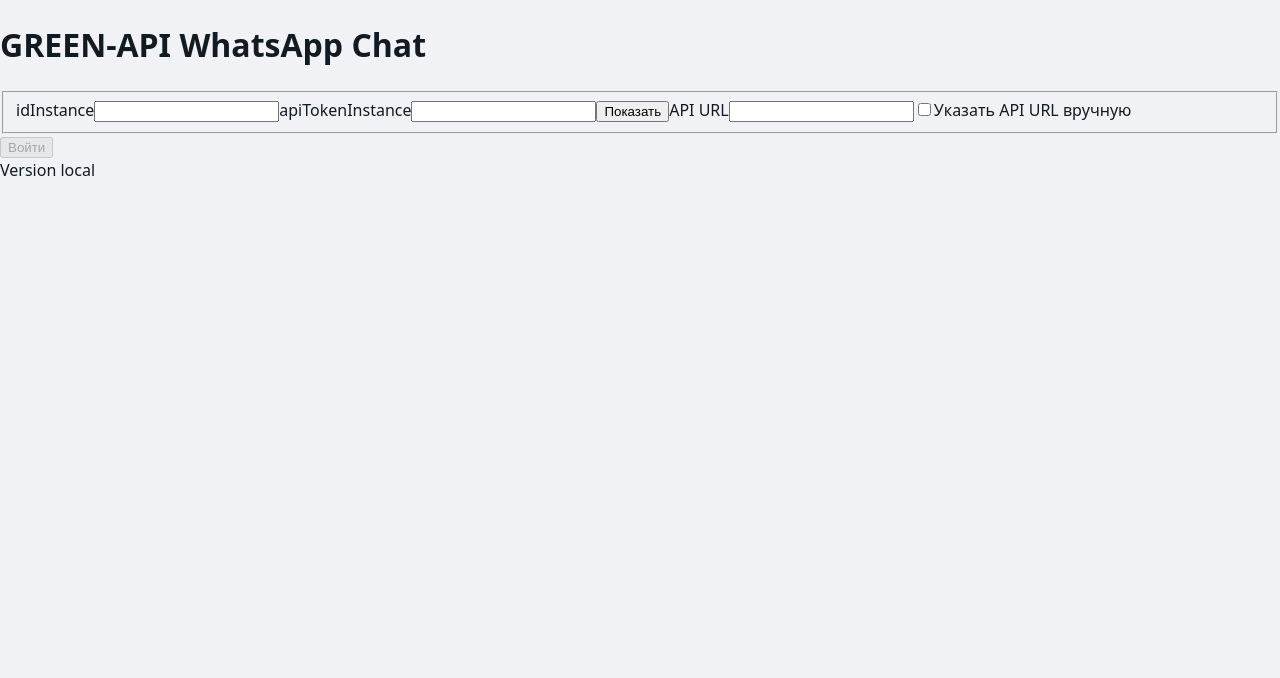
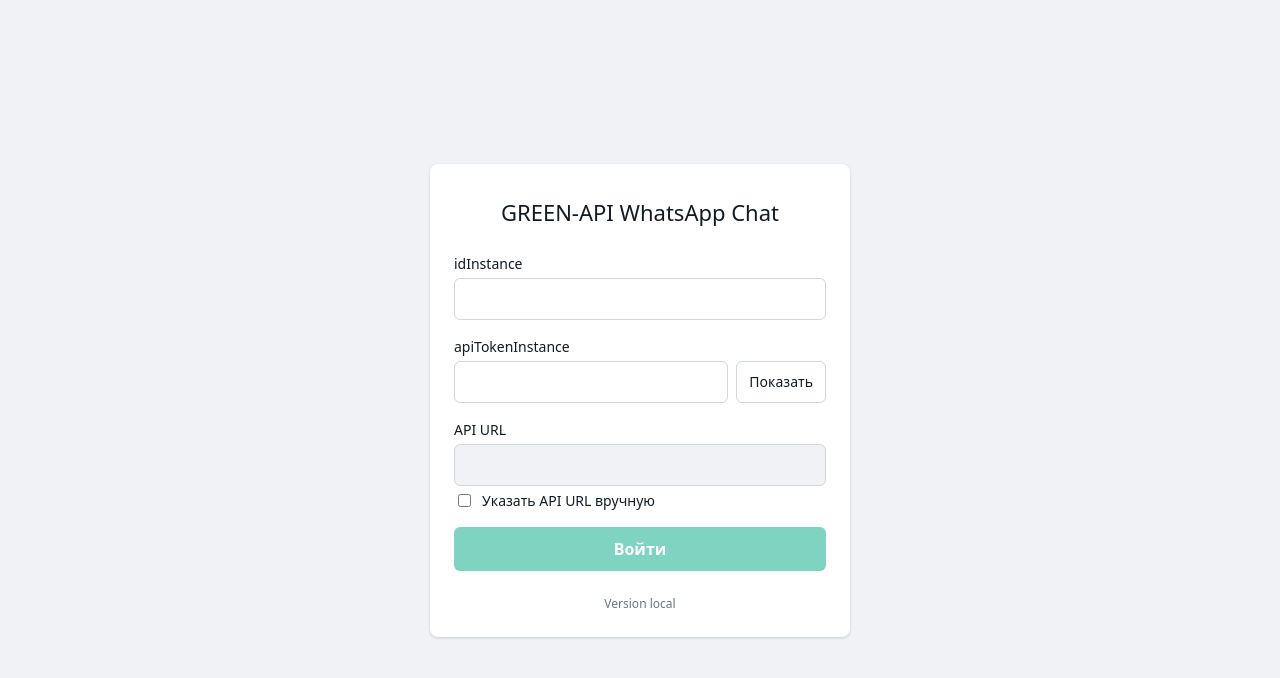
Before and after one commit to dustyo-O/green-api-whatsapp-chat, a React (Vite) app: page / in a window 1280 px wide. Shown: the top 678 px of the page. Built offline with nearby package versions, Linux system fonts and the light colour scheme.

Commit message:
feat(ui): style the sign-in and main screens with the palette tokens
Refs: TKT-2 s2/react-frontend

Co-Authored-By: Claude Opus 5.5 (1M context) <noreply@anthropic.com>

```diff
--- /dev/null
+++ b/src/auth/LoginScreen.module.css
@@ -0,0 +1,138 @@
+.page {
+  display: grid;
+  min-height: 100%;
+  padding: 16px;
+  place-items: center;
+}
+
+.card {
+  width: 100%;
+  max-width: 420px;
+  padding: 32px 24px 24px;
+  border-radius: 8px;
+  background: var(--color-panel);
+  box-shadow: 0 1px 3px rgb(11 20 26 / 16%);
+}
+
+.title {
+  margin: 0 0 24px;
+  font-size: 1.375rem;
+  font-weight: 500;
+  text-align: center;
+}
+
+.form {
+  display: flex;
+  flex-direction: column;
+  gap: 16px;
+}
+
+.fields {
+  display: flex;
+  flex-direction: column;
+  gap: 16px;
+  min-width: 0;
+  margin: 0;
+  padding: 0;
+  border: none;
+}
+
+.field {
+  display: flex;
+  flex-direction: column;
+  gap: 4px;
+  font-size: 0.875rem;
+}
+
+.row {
+  display: flex;
+  gap: 8px;
+}
+
+.input {
+  flex: 1;
+  min-width: 0;
+  padding: 8px 12px;
+  border: 1px solid var(--color-border);
+  border-radius: 6px;
+  background: var(--color-panel);
+  color: inherit;
+  font: inherit;
+  font-size: 1rem;
+}
+
+.input:read-only {
+  background: var(--color-panel-header);
+  color: var(--color-text-muted);
+}
+
+.input:focus-visible {
+  border-color: var(--color-button);
+  outline: none;
+}
+
+.hint {
+  margin: 0;
+  color: var(--color-danger);
+  font-size: 0.8125rem;
+}
+
+.checkbox {
+  display: flex;
+  align-items: center;
+  gap: 8px;
+  font-size: 0.875rem;
+}
+
+.secondary {
+  padding: 8px 12px;
+  border: 1px solid var(--color-border);
+  border-radius: 6px;
+  background: transparent;
+  color: inherit;
+  font: inherit;
+  font-size: 0.875rem;
+  cursor: pointer;
+}
+
+.error {
+  display: flex;
+  flex-direction: column;
+  align-items: flex-start;
+  gap: 8px;
+  padding: 12px;
+  border: 1px solid var(--color-danger);
+  border-radius: 6px;
+  color: var(--color-danger);
+  font-size: 0.875rem;
+  overflow-wrap: anywhere;
+}
+
+.error p {
+  margin: 0;
+}
+
+.submit {
+  width: 100%;
+  padding: 10px;
+  border: none;
+  border-radius: 6px;
+  background: var(--color-button);
+  color: var(--color-button-text);
+  font: inherit;
+  font-weight: 600;
+  cursor: pointer;
+}
+
+.submit:disabled,
+.secondary:disabled {
+  cursor: not-allowed;
+  opacity: 0.5;
+}
+
+.footer {
+  margin-top: 24px;
+  color: var(--color-text-muted);
+  font-size: 0.75rem;
+  text-align: center;
+}
--- a/src/auth/LoginScreen.tsx
+++ b/src/auth/LoginScreen.tsx
@@ -11,6 +11,7 @@ import {
   type CredentialsForm,
 } from "./credentials";
 import { checkErrorMessage } from "./messages";
+import styles from "./LoginScreen.module.css";
 import { useSession } from "./session-store";
 
 interface LoginScreenProps {
@@ -32,6 +33,9 @@ export function LoginScreen({ build }: LoginScreenProps) {
   const [showToken, setShowToken] = useState(false);
   const idHintId = useId();
   const urlHintId = useId();
+  const idFieldId = useId();
+  const tokenFieldId = useId();
+  const urlFieldId = useId();
 
   const values = normalize(form);
   const submittable = canSubmit(values);
@@ -58,13 +62,16 @@ export function LoginScreen({ build }: LoginScreenProps) {
   }
 
   return (
-    <main>
-      <h1>GREEN-API WhatsApp Chat</h1>
-      <form onSubmit={handleSubmit} noValidate>
-        <fieldset disabled={busy}>
-          <label>
-            idInstance
+    <main className={styles.page}>
+      <div className={styles.card}>
+        <h1 className={styles.title}>GREEN-API WhatsApp Chat</h1>
+        <form className={styles.form} onSubmit={handleSubmit} noValidate>
+          <fieldset className={styles.fields} disabled={busy}>
+            <div className={styles.field}>
+              <label htmlFor={idFieldId}>idInstance</label>
               <input
+                id={idFieldId}
+                className={styles.input}
                 value={form.idInstance}
                 inputMode="numeric"
                 aria-describedby={idHint ? idHintId : undefined}
@@ -72,12 +79,19 @@ export function LoginScreen({ build }: LoginScreenProps) {
                   update({ idInstance: e.target.value });
                 }}
               />
-          </label>
-          {idHint && <p id={idHintId}>Только цифры, например 7103123456.</p>}
+              {idHint && (
+                <p id={idHintId} className={styles.hint}>
+                  Только цифры, например 7103123456.
+                </p>
+              )}
+            </div>
 
-          <label>
-            apiTokenInstance
+            <div className={styles.field}>
+              <label htmlFor={tokenFieldId}>apiTokenInstance</label>
+              <div className={styles.row}>
                 <input
+                  id={tokenFieldId}
+                  className={styles.input}
                   type={showToken ? "text" : "password"}
                   value={form.apiTokenInstance}
                   autoComplete="off"
@@ -85,9 +99,9 @@ export function LoginScreen({ build }: LoginScreenProps) {
                     update({ apiTokenInstance: e.target.value });
                   }}
                 />
-          </label>
                 <button
                   type="button"
+                  className={styles.secondary}
                   aria-pressed={showToken}
                   onClick={() => {
                     setShowToken(!showToken);
@@ -95,10 +109,14 @@ export function LoginScreen({ build }: LoginScreenProps) {
                 >
                   {showToken ? "Скрыть" : "Показать"}
                 </button>
+              </div>
+            </div>
 
-          <label>
-            API URL
+            <div className={styles.field}>
+              <label htmlFor={urlFieldId}>API URL</label>
               <input
+                id={urlFieldId}
+                className={styles.input}
                 value={shownApiUrl(form)}
                 readOnly={!form.customApiUrl}
                 inputMode="url"
@@ -107,8 +125,7 @@ export function LoginScreen({ build }: LoginScreenProps) {
                   update({ apiUrl: e.target.value });
                 }}
               />
-          </label>
-          <label>
+              <label className={styles.checkbox}>
                 <input
                   type="checkbox"
                   checked={form.customApiUrl}
@@ -119,24 +136,36 @@ export function LoginScreen({ build }: LoginScreenProps) {
                 Указать API URL вручную
               </label>
               {urlHint && (
-            <p id={urlHintId}>Полный адрес, начинающийся с https://</p>
+                <p id={urlHintId} className={styles.hint}>
+                  Полный адрес, начинающийся с https://
+                </p>
               )}
+            </div>
           </fieldset>
 
           {error !== null && (
-          <div role="alert">
+            <div role="alert" className={styles.error}>
               <p>{checkErrorMessage(error, checkedApiUrl)}</p>
-            <button type="submit" disabled={!submittable}>
+              <button
+                type="submit"
+                className={styles.secondary}
+                disabled={!submittable}
+              >
                 Проверить снова
               </button>
             </div>
           )}
 
-        <button type="submit" disabled={busy || !submittable} aria-busy={busy}>
+          <button
+            type="submit"
+            className={styles.submit}
+            disabled={busy || !submittable}
+            aria-busy={busy}
+          >
             {busy ? "Проверяем…" : "Войти"}
           </button>
         </form>
-      <footer>
+        <footer className={styles.footer}>
           Version{" "}
           {build.builtAt === null ? (
             <span>{version}</span>
@@ -144,6 +173,7 @@ export function LoginScreen({ build }: LoginScreenProps) {
             <time dateTime={build.builtAt}>{version}</time>
           )}
         </footer>
+      </div>
     </main>
   );
 }
--- /dev/null
+++ b/src/chat/MainScreen.module.css
@@ -0,0 +1,52 @@
+.layout {
+  display: grid;
+  grid-template-columns: minmax(280px, 30%) 1fr;
+  height: 100%;
+}
+
+.sidebar {
+  display: flex;
+  flex-direction: column;
+  min-width: 0;
+  border-right: 1px solid var(--color-border);
+  background: var(--color-panel);
+}
+
+.header {
+  display: flex;
+  flex-shrink: 0;
+  align-items: center;
+  justify-content: space-between;
+  gap: 8px;
+  height: 60px;
+  padding: 0 16px;
+  background: var(--color-panel-header);
+}
+
+.instance {
+  overflow: hidden;
+  font-weight: 500;
+  text-overflow: ellipsis;
+  white-space: nowrap;
+}
+
+.logout {
+  padding: 4px 8px;
+  border: none;
+  background: none;
+  color: var(--color-button);
+  font: inherit;
+  font-weight: 500;
+  cursor: pointer;
+}
+
+.intro {
+  display: grid;
+  min-width: 0;
+  padding: 8px;
+  place-items: center;
+  background: var(--color-intro-bg);
+  color: var(--color-text-muted);
+  overflow-wrap: anywhere;
+  text-align: center;
+}
--- a/src/chat/MainScreen.tsx
+++ b/src/chat/MainScreen.tsx
@@ -1,20 +1,21 @@
 import { useSession } from "../auth/session-store";
+import styles from "./MainScreen.module.css";
 
 export function MainScreen() {
   const idInstance = useSession((s) => s.credentials?.idInstance ?? "");
   const signOut = useSession((s) => s.signOut);
 
   return (
-    <main>
-      <aside>
-        <header>
-          <span>{`Инстанс ${idInstance}`}</span>
-          <button type="button" onClick={signOut}>
+    <main className={styles.layout}>
+      <aside className={styles.sidebar}>
+        <header className={styles.header}>
+          <span className={styles.instance}>{`Инстанс ${idInstance}`}</span>
+          <button type="button" className={styles.logout} onClick={signOut}>
             Выйти
           </button>
         </header>
       </aside>
-      <section>
+      <section className={styles.intro}>
         <p>Выберите чат, чтобы начать переписку</p>
       </section>
     </main>
--- a/src/index.css
+++ b/src/index.css
@@ -3,6 +3,13 @@
   --color-text: #111b21;
   --color-text-muted: #667781;
   --color-accent: #008069;
+  --color-panel: #ffffff;
+  --color-panel-header: #f0f2f5;
+  --color-border: #d1d7db;
+  --color-intro-bg: #f0f2f5;
+  --color-button: #00a884;
+  --color-button-text: #ffffff;
+  --color-danger: #ea0038;
 
   color-scheme: light dark;
   font-family:
@@ -20,6 +27,13 @@
     --color-text: #e9edef;
     --color-text-muted: #8696a0;
     --color-accent: #00a884;
+    --color-panel: #111b21;
+    --color-panel-header: #202c33;
+    --color-border: #2a3942;
+    --color-intro-bg: #222e35;
+    --color-button: #00a884;
+    --color-button-text: #111b21;
+    --color-danger: #f15c6d;
   }
 }
 
@@ -29,6 +43,12 @@
   box-sizing: border-box;
 }
 
+html,
+body,
+#root {
+  height: 100%;
+}
+
 body {
   margin: 0;
   background: var(--color-bg);
```
Lines whose indentation alone changed are shown as unchanged.
